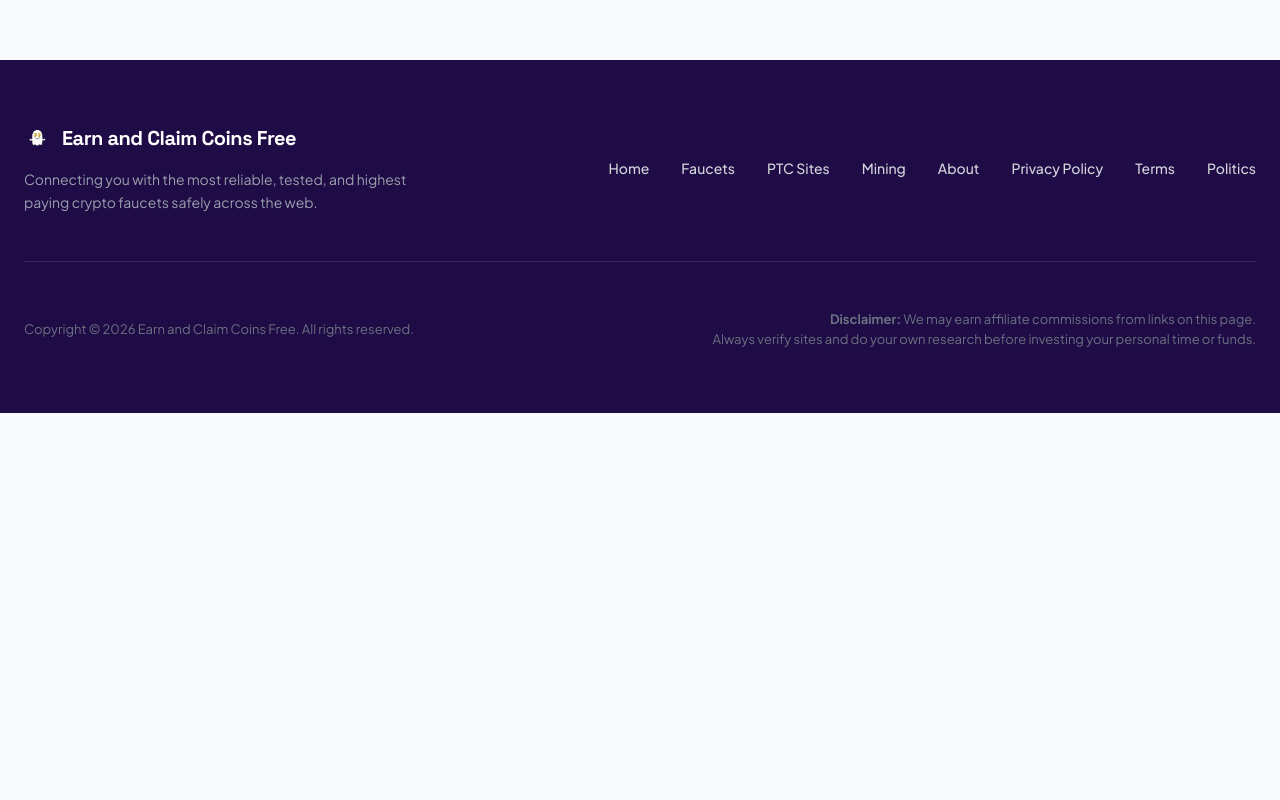
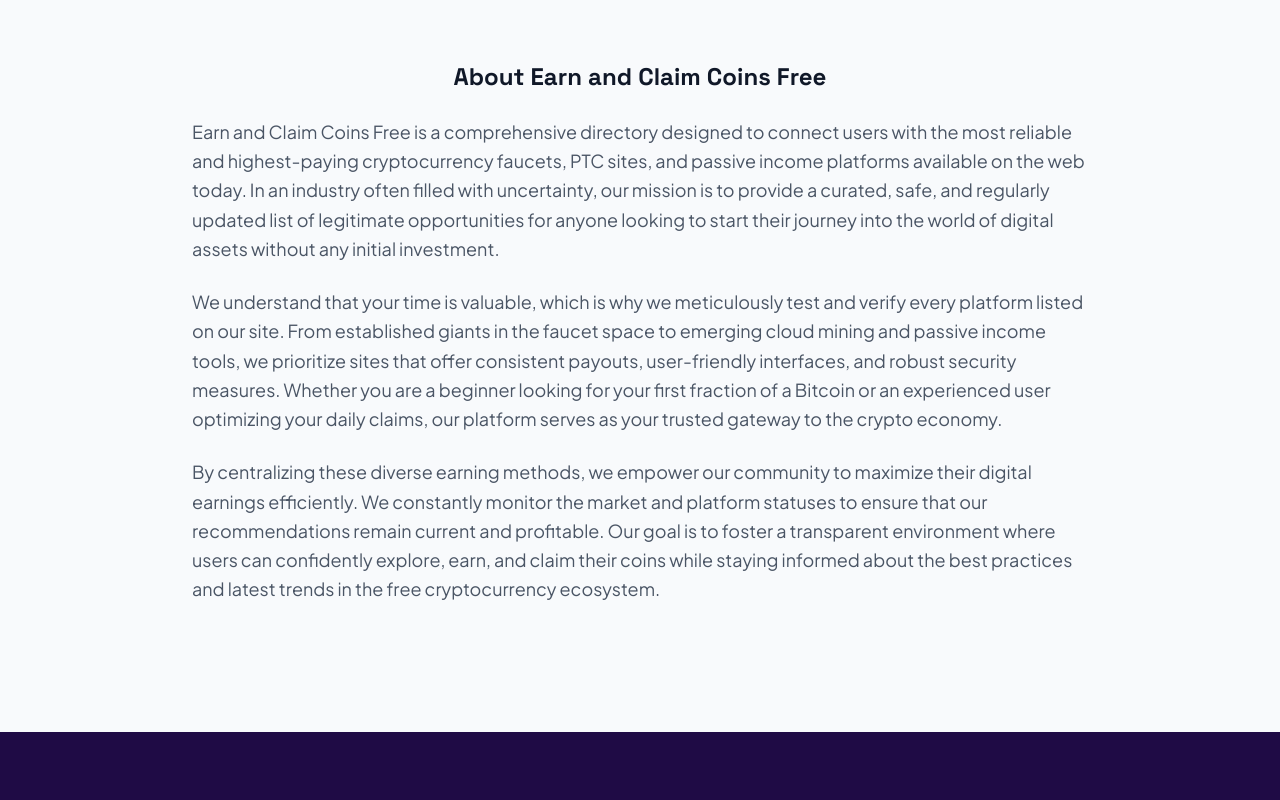
Before and after one commit to MATREX244/earnandclaimcoins, a React (Vite) app in the folder site/: page / in a window 1280 px wide. Shown: the part 10371-11171 px from the top of the page. Before the commit the page ends 10784 px from the top, so only its background shows below. Built offline with nearby package versions, Linux system fonts and the light colour scheme.

Commit message:
Fix: Add site description at the bottom of the landing page

```diff
--- a/site/src/App.tsx
+++ b/site/src/App.tsx
@@ -476,6 +476,24 @@ export default function App() {
             </section>
             {/* Ad Banner at the end of the main content */}
             <AdBanner />
+
+            {/* Site Description */}
+            <section className="mt-16 mb-8 border-t border-gray-100 pt-16">
+              <div className="max-w-4xl mx-auto">
+                <h2 className="text-2xl font-heading font-bold text-gray-900 mb-6 text-center">About Earn and Claim Coins Free</h2>
+                <div className="space-y-6 text-gray-600 leading-relaxed text-lg">
+                  <p>
+                    Earn and Claim Coins Free is a comprehensive directory designed to connect users with the most reliable and highest-paying cryptocurrency faucets, PTC sites, and passive income platforms available on the web today. In an industry often filled with uncertainty, our mission is to provide a curated, safe, and regularly updated list of legitimate opportunities for anyone looking to start their journey into the world of digital assets without any initial investment.
+                  </p>
+                  <p>
+                    We understand that your time is valuable, which is why we meticulously test and verify every platform listed on our site. From established giants in the faucet space to emerging cloud mining and passive income tools, we prioritize sites that offer consistent payouts, user-friendly interfaces, and robust security measures. Whether you are a beginner looking for your first fraction of a Bitcoin or an experienced user optimizing your daily claims, our platform serves as your trusted gateway to the crypto economy.
+                  </p>
+                  <p>
+                    By centralizing these diverse earning methods, we empower our community to maximize their digital earnings efficiently. We constantly monitor the market and platform statuses to ensure that our recommendations remain current and profitable. Our goal is to foster a transparent environment where users can confidently explore, earn, and claim their coins while staying informed about the best practices and latest trends in the free cryptocurrency ecosystem.
+                  </p>
+                </div>
+              </div>
+            </section>
           </>
         )}
       </main>
```
